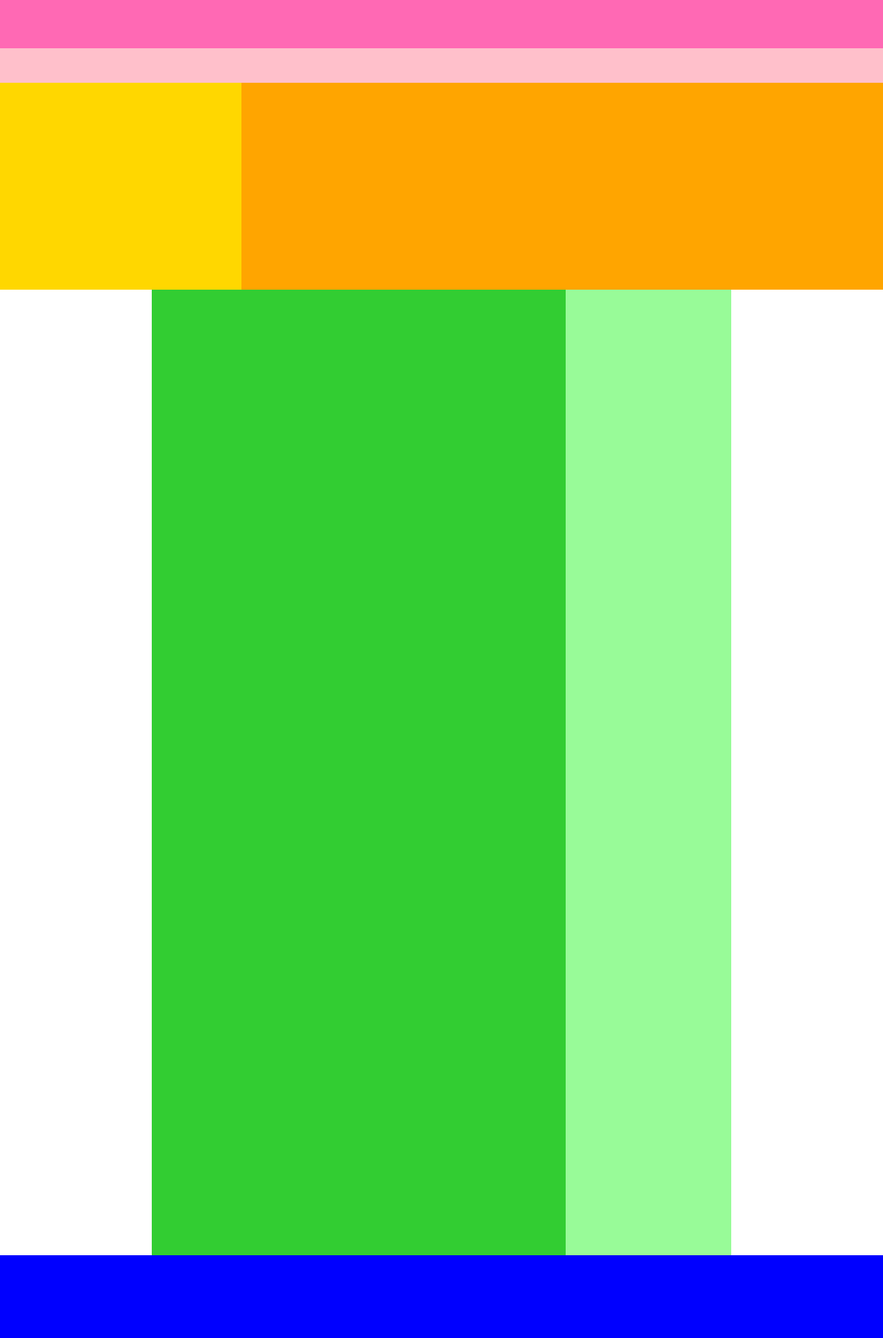
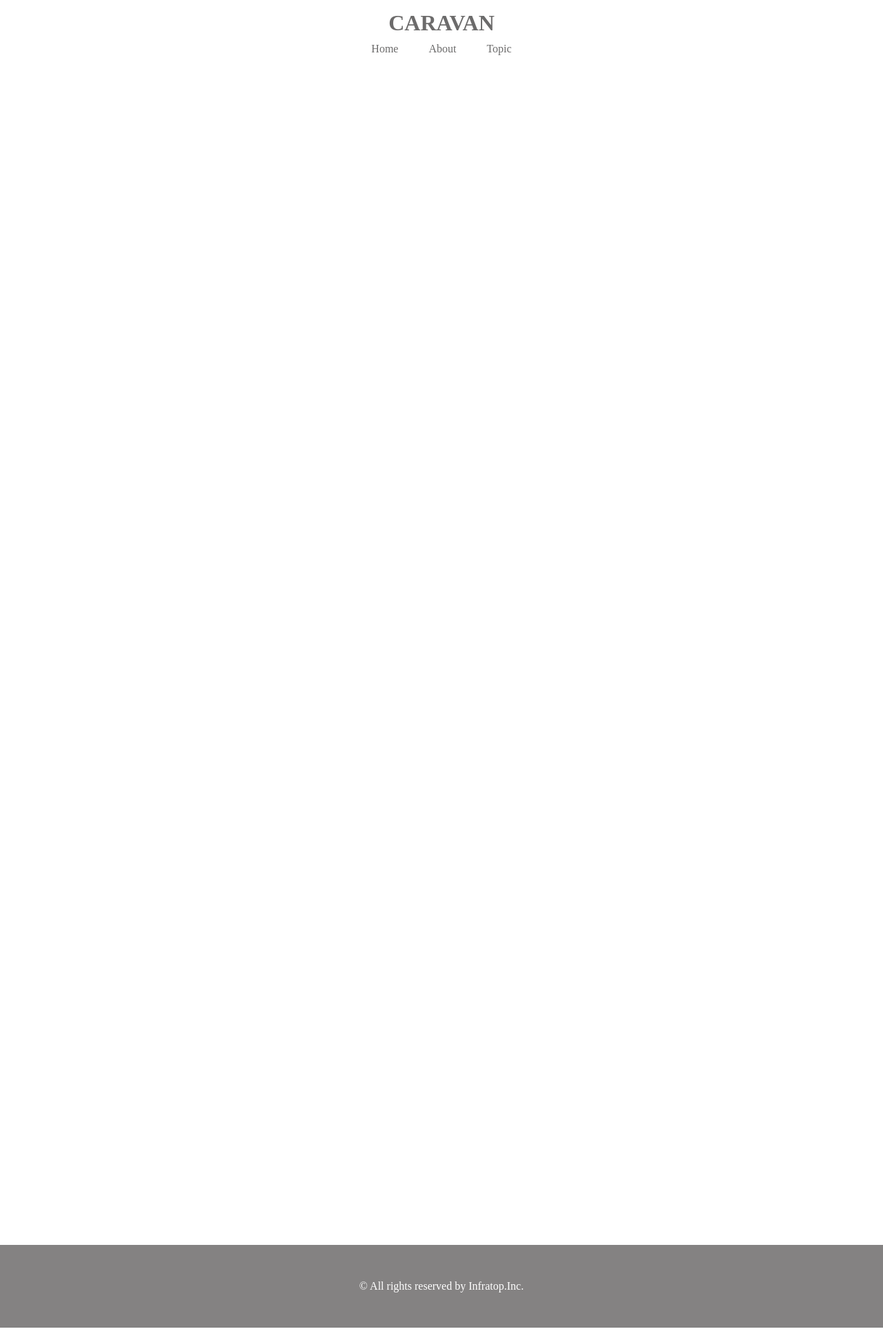
Before and after one commit to ReiyaWow/DWC-lesson, a plain HTML site: page caravan/index.html in a window 1280 px wide. Shown: the whole page at 69% size. Drawn offline with Linux system fonts and the light colour scheme.

Commit message:
[FINISH]HTML-5

```diff
--- /dev/null
+++ b/HTML-chapter5/style.css
@@ -0,0 +1,115 @@
+*{
+  margin: 0px;
+  padding: 0px;
+  box-sizing: border-box;
+}
+
+.header-top{
+  padding: 20px;
+  text-align: center;
+}
+
+.nav-list{
+  padding: 15px;
+  border-top: 1px solid #848282;
+  border-bottom: 1px solid #848282;
+  text-align: center;
+}
+
+.nav-list-item{
+  list-style: none;
+  display: inline-block;
+  margin: 0px 20px;
+}
+
+.main{
+  width: 800px;
+  height: 600px;
+  margin: 50px auto;
+  display: flex;
+  flex-wrap: wrap;
+}
+
+.box1{
+  width: 200px;
+  height: 200px;
+  background-color: #e6ffe9;
+}
+
+.box2{
+  width: 200px;
+  height: 200px;
+  background-color: #cbffd3;
+}
+
+.box3{
+  width: 200px;
+  height: 200px;
+  background-color: #aeffbd;
+}
+
+.box4{
+  width: 200px;
+  height: 200px;
+  background-color: #93ffab;
+}
+
+.box5{
+  width: 200px;
+  height: 200px;
+  background-color: #f3ffd8;
+}
+
+.box6{
+  width: 200px;
+  height: 200px;
+  background-color: #edffbe;
+}
+
+.box7{
+  width: 200px;
+  height: 200px;
+  background-color: #e9ffa5;
+}
+
+.box8{
+  width: 200px;
+  height: 200px;
+  background-color: #e4ff8d;
+}
+
+.box9{
+  width: 200px;
+  height: 200px;
+  background-color: #d9e5ff;
+}
+
+.box10{
+  width: 200px;
+  height: 200px;
+  background-color: #bad3ff;
+}
+
+.box11{
+  width: 200px;
+  height: 200px;
+  background-color: #a4c6ff;
+}
+
+.box12{
+  width: 200px;
+  height: 200px;
+  background-color: #8eb8ff;
+}
+
+footer {
+  width: 100%;
+  height: 120px;
+  text-align: center;
+  line-height: 120px;
+  background-color: #848282;
+}
+
+.footer-text {
+  color: #fff;
+}
--- a/caravan/index.html
+++ b/caravan/index.html
@@ -7,8 +7,24 @@
   </head>
   <body>
     <header>
-      <div class="header-top"></div>
-      <div class="header-bottom"></div>
+      <h1 class="heading">
+        <a href="index.html">
+          CARAVAN
+        </a>
+      </h1>
+      <nav>
+        <ul class="nav-list">
+          <li class="nav-list-item">
+            <a href="index.html">Home</a>
+          </li>
+          <li class="nav-list-item">
+            About
+          </li>
+          <li class="nav-list-item">
+            Topic
+          </li>
+        </ul>
+      </nav>
     </header>
     <div class="main-visual">
       <div class="main-visual-content"></div>
@@ -18,7 +34,7 @@
       <div class="sidebar"></div>
     </div>
     <footer>
-
+      <p class="footer-text">&copy; All rights reserved by Infratop.Inc.</p>
     </footer>
   </body>
 </html>
--- a/caravan/style.css
+++ b/caravan/style.css
@@ -2,36 +2,44 @@
   margin:0;
   padding:0;
   box-sizing: border-box;
+  color: #6c6b6b;
+}
+
+a{
+  text-decoration: none;
 }
 
 header{
-  width: 100%;
-  height:120px;
-  background-color:red;
+  width: 90%;
+  padding: 15px 0;
+  margin: 0 auto;
+  text-align: center;
 }
 
-.header-top{
-  width:100%;
-  height:70px;
-  background-color:hotpink;
+header .heading{
+  font-size: 32px;
 }
 
-.header-bottom{
-  width:100%;
-  height:50px;
-  background-color:pink;
+.nav-list{
+  text-align: center;
+  padding: 10px 0;
+  margin:0 auto;
+}
+
+.nav-list-item{
+  list-style: none;
+  display: inline-block;
+  margin: 0 20px;
 }
 
 .main-visual{
   width:100%;
   height:300px;
-  background-color:orange;
 }
 
 .main-visual-content{
   width:350px;
   height:300px;
-  background-color:gold;
 }
 
 .main{
@@ -44,17 +52,21 @@ header{
 .blog{
   width:600px;
   height:1400px;
-  background-color:limegreen;
 }
 
 .sidebar{
   width:240px;
   height:1400px;
-  background-color:palegreen;
 }
 
 footer{
   width:100%;
   height:120px;
-  background-color:blue;
+  text-align: center;
+  line-height: 120px;
+  background-color: #848282;
 }
+
+.footer-text{
+  color: #fff;
+}
```
Also changed, not shown: HTML-chapter5/index.html (added, +48 -0 lines), 1 other file.
